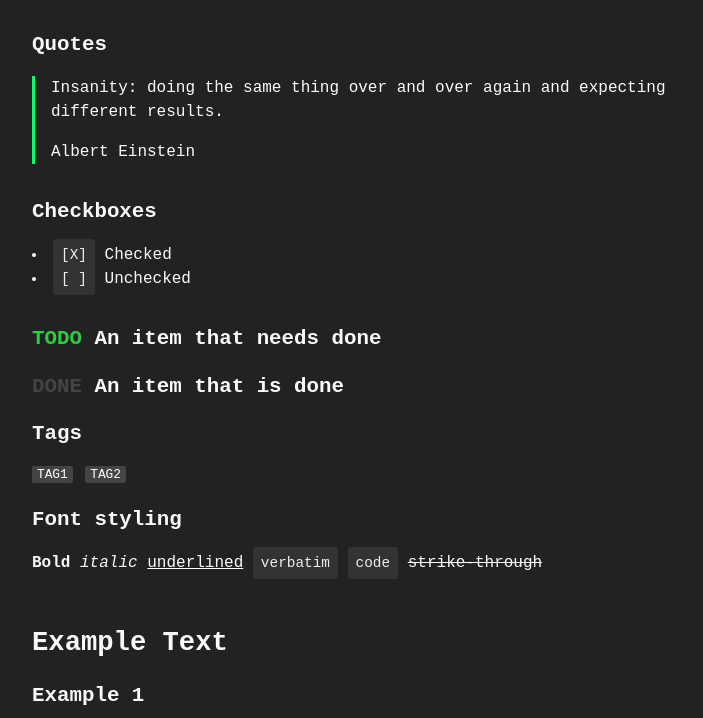
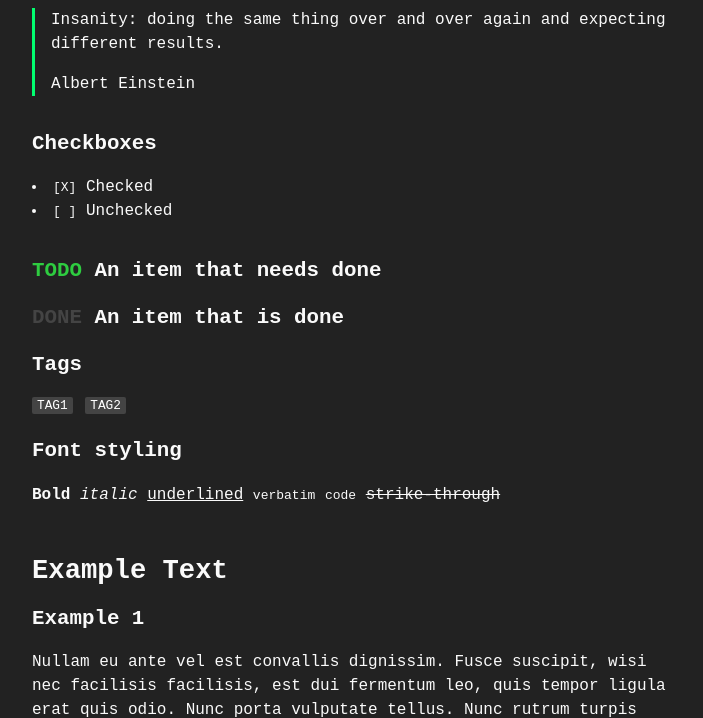
Before and after one commit to jessekelly881/Theme-Retro, a plain HTML site: page index.html in a window 1280 px wide. Shown: the part 2082-2800 px from the top of the page, without its empty margins (288-991 px from the left). Drawn offline with nearby package versions, Linux system fonts and the light colour scheme; some packages are replaced by stand-ins of ours.

Commit message:
updated retro.css

```diff
--- a/retro.css
+++ b/retro.css
@@ -9,6 +9,11 @@ body {
 body {
     color: #fafafa;
     font-family: "Courier New";
+}
+
+::selection {
+    background-color:  #2ecc40;
+    color: white;
 }
 
 /* Responsive content positioning */
@@ -48,7 +53,7 @@ pre, blockquote, ul, ol, p, table{
     margin: 1rem 0;
 }
 
-h1, h2{margin-top: 2rem;}
+h1, h2{margin-top: 2rem; line-height: 2rem;}
 h3, h4, h5, h6{margin-top: 1rem;}
 
 
@@ -63,8 +68,7 @@ a:hover, a:focus, a:active {
 }
 
 /* Code */
-pre,
-code {
+pre {
     font-family: "Courier New";
     padding: .5rem;
     background-color: #333;
```
